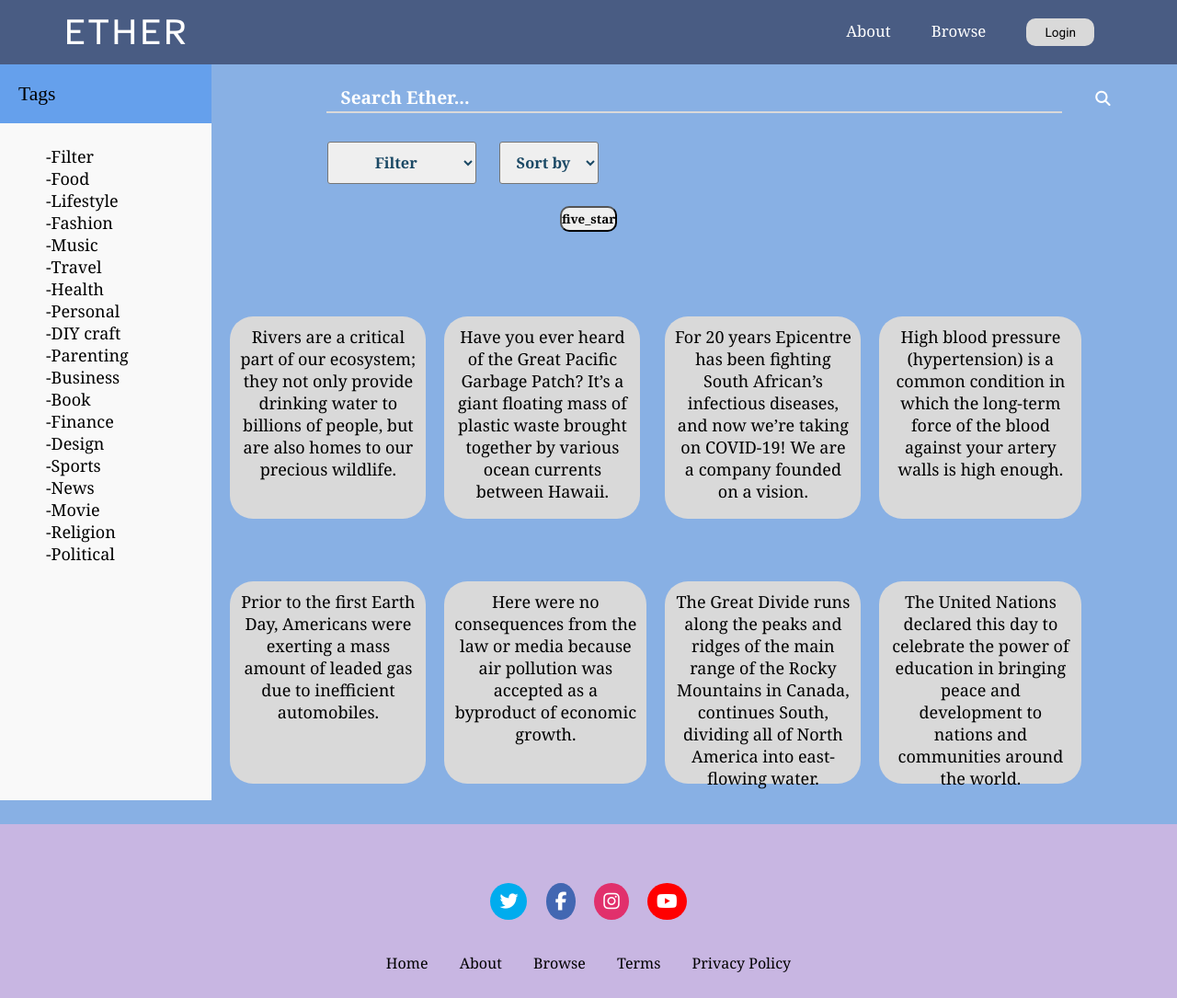
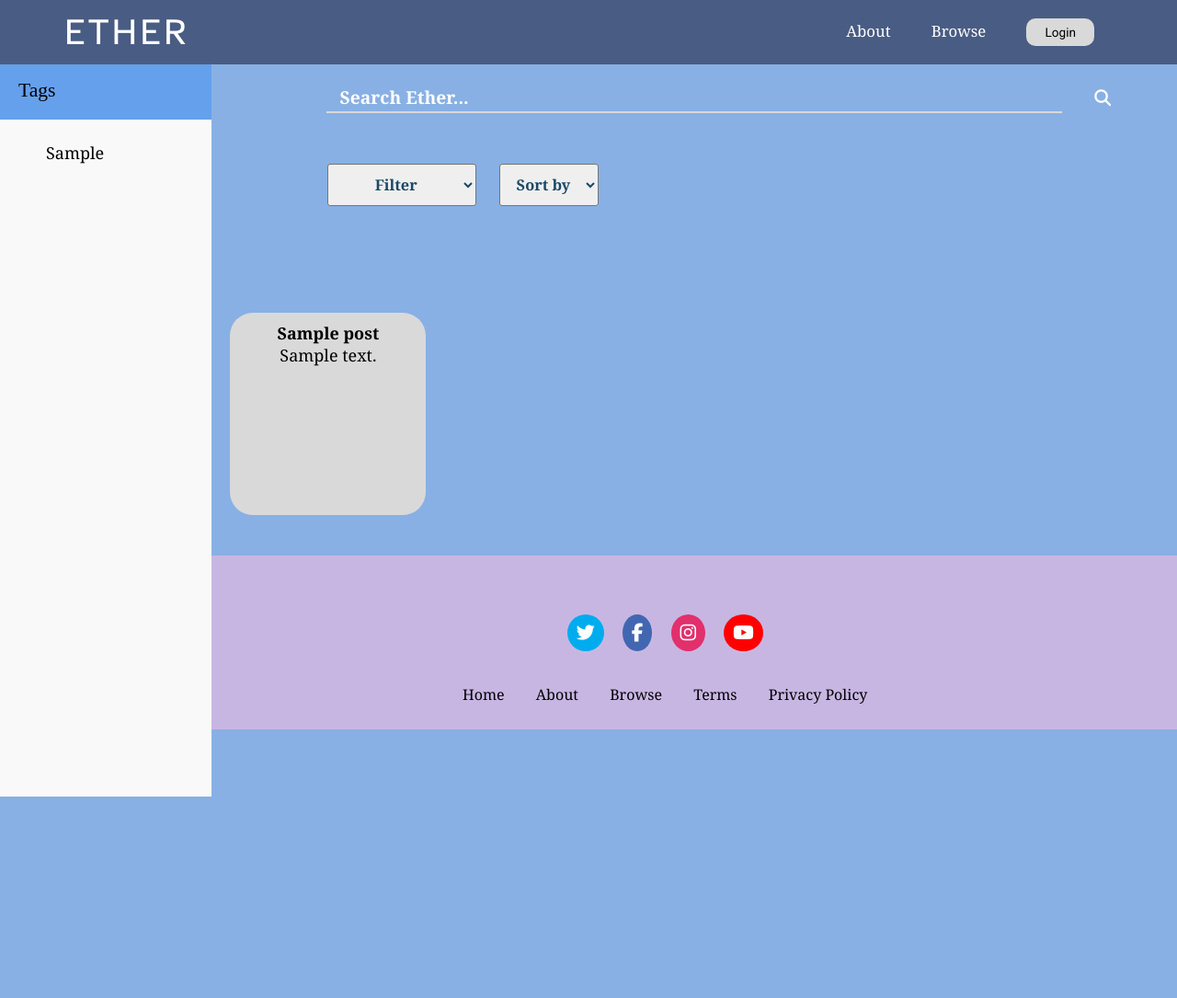
Before and after one commit to Shruthi-S1302/Ether-1, a PHP site: page /browse_ether.php in a window 1280 px wide. Shown: the whole page at 92% size. After the commit the page ends 866 px from the top, so only its background shows below. Run offline with PHP 8.4, Linux system fonts and the light colour scheme; the visitor is signed in with stand-in values (Sample User, id 1); tables that the repository leaves empty or names only in its code hold one stand-in row (values such as "Sample post"); some libraries are stand-ins or nearby versions.

Commit message:
Browse page completed

```diff
--- a/browse_ether.php
+++ b/browse_ether.php
@@ -1,3 +1,15 @@
+<?php
+session_start();
+$servername = "localhost";
+$username = "hari";
+$password = "password";
+$conn = new mysqli($servername, $username, $password, "ether");
+if ($conn->connect_error) {
+    die("Connection failed: " . $conn->connect_error);
+}
+
+?>
+
 <!DOCTYPE html>
 <html lang="en">
 
@@ -7,7 +19,8 @@
   <meta name="viewport" content="width=device-width, initial-scale=1.0">
   <link rel="stylesheet" href="https://cdnjs.cloudflare.com/ajax/libs/font-awesome/4.7.0/css/font-awesome.min.css">
   <link rel="stylesheet" href="browse_style_ether.css">
-  <title>browse</title>
+  <script src="https://code.jquery.com/jquery-3.6.1.min.js" integrity="sha256-o88AwQnZB+VDvE9tvIXrMQaPlFFSUTR+nldQm1LuPXQ=" crossorigin="anonymous"></script>
+  <title>Browse - Ether</title>
 
 
   <!-- Google Fonts  -->
@@ -30,16 +43,29 @@
       <ul>
         <li><a href="./about.html">About</a></li>
         <li><a href="./browse.htm">Browse</a></li>
+        <?php if(isset($_SESSION['id']))
+        {
+          ?>
         <li><button class="login" onclick="document.location.href = './login.html'">Login</button></li>
+        <?php
+        }
+        else
+        {
+          ?>
+          <li><button class="login" onclick="document.location.href = './login.html'">Logout</button></li>
+          <?php
+        }
+        ?>
       </ul>
     </nav>
   </header>
 
   <div class="search">
-    <forms>
-      <input type="text" placeholder="Search Ether..." size="50" class="search-bar">
-    </forms>
-    <i class="fa fa-search"></i>
+    <form method="post" action="">
+      <input type="text" placeholder="Search Ether..." size="50" class="search-bar" name="search">
+      <input style="font-family: FontAwesome; background: none; border: none; font-size: large; color: white" value="&#xf002;" type="submit">
+    </form>
+
     <br>
 
     <select id="Filter">
@@ -50,105 +76,73 @@
     </select>
 
 
-    <select id="Sort">
+    <select id="Sort" onchange = "sort()">
       <option disabled selected hidden>Sort by</option>
-      <option>rating</option>
-      <option>latest</option>
-      <option>popular</option>
+      <option value = "rating">rating</option>
+      <option value = "latest">latest</option>
+      <option value = "popular">popular</option>
     </select>
   </div>
-
-  <br>
-  <button id="filter_1" onclick="filter_blogs()">five_star</button>
 
 
   <br><br><br>
   <div class="Tags">
     <p>Tags</p><br>
-    <a href="#">-Filter</a><br>
-    <a href="#">-Food</a><br>
-    <a href="#">-Lifestyle</a><br>
-    <a href="#">-Fashion</a><br>
-    <a href="#">-Music</a><br>
-    <a href="#">-Travel</a><br>
-    <a href="#">-Health</a><br>
-    <a href="#">-Personal</a><br>
-    <a href="#">-DIY craft</a><br>
-    <a href="#">-Parenting</a><br>
-    <a href="#">-Business</a><br>
-    <a href="#">-Book </a><br>
-    <a href="#">-Finance</a><br>
-    <a href="#">-Design</a><br>
-    <a href="#">-Sports </a><br>
-    <a href="#">-News</a><br>
-    <a href="#">-Movie</a><br>
-    <a href="#">-Religion</a><br>
-    <a href="#">-Political</a><br>
+    <?php
+      $sql1 = "SELECT DISTINCT tag FROM tags";
+      $result = mysqli_query($conn, $sql1);
+      while ($row1 = mysqli_fetch_array($result))
+      {
+      ?>
+      <a href="browse_ether.php?tag=<?php echo $row1['tag']?>"><?php echo $row1['tag']?></a>
+      <?php
+      }
+      ?>
 
   </div>
 
   <div class="Tags1">
     <div class="blog">
+
+      <?php
+      $sql2 = "SELECT * FROM posts";
+      if(isset($_GET['tag']))
+      {
+        $t = $_GET['tag'];
+        $sql2 = "SELECT p.* FROM posts p, tags c where c.postID = p.id AND c.tag = '$t'";
+      }
+      if (isset($_POST['search']))
+      {
+        $s = $_POST['search'];
+        $sql2 = "SELECT * FROM posts WHERE title like '%$s%' OR excerpt like '%$s%' OR content like '%$s%'";
+      }
+      if(isset($_GET['sort']))
+      {
+        $s = $_GET['sort'];
+        if($s == "rating")
+        $sql2 = "SELECT * FROM posts WHERE title like '%$s%' OR excerpt like '%$s%' OR content like '%$s%' ORDER BY likes DESC";
+        elseif($s == "latest")
+        $sql2 = "SELECT * FROM posts WHERE title like '%$s%' OR excerpt like '%$s%' OR content like '%$s%' ORDER BY id DESC";
+        elseif($s == "popular")
+        $sql2 = "SELECT * FROM posts WHERE title like '%$s%' OR excerpt like '%$s%' OR content like '%$s%' ORDER BY views DESC";
+      }
+      $result1 = mysqli_query($conn, $sql2);
+      while ($row1 = mysqli_fetch_array($result1))
+      {
+      ?>
       <div class="blog_pic">
-        <a href=https://seasmartschool.com/blog/2022/2/17/12-most-polluted-rivers-in-the-world class="one_star"
+        <a href="post.php?id=<?php echo $row1['id']; ?>" class="one_star"
           id="one1">
 
-          <p class="post">Rivers are a critical part of our ecosystem; they not only provide drinking water to
-            billions of people, but are also homes to our precious wildlife.
+          <p class="post">
+            <span style="font-weight: bold"><?php echo $row1['title']; ?></span><br>
+          <?php echo $row1['excerpt']; ?>
           </p>
         </a>
       </div>
-
-      <div class="blog_pic">
-        <a href=https://seasmartschool.com/blog/why-we-should-care-about-plastic-pollution class="three_star"
-          id="three1">
-
-          <p class="post">Have you ever heard of the Great Pacific Garbage Patch? It’s a giant floating mass of
-            plastic waste brought
-            together by various ocean currents between Hawaii.</p>
-        </a>
-      </div>
-
-      <div class="blog_pic">
-        <a href=https://epicentre.org.za/2022/09/01/alternative-medicine/ class="two_star" id="two1">
-          <p class="post"> For 20 years Epicentre has been fighting South African’s infectious diseases, and now we’re
-            taking on COVID-19! We are a company founded on a vision.</p>
-        </a>
-      </div>
-      <div class="blog_pic">
-        <a href=https://epicentre.org.za/2022/09/01/4720yrs-history-high-bp/ class="four_star" id="four1">
-          <p class="post"> High blood pressure (hypertension) is a common condition in which the long-term force of
-            the blood against your artery walls is high enough.</p>
-        </a>
-      </div>
-      <div class="blog_pic">
-        <a href=https://seasmartschool.com/blog/2022/2/18/earth-day-2022-7-things-you-can-do-to-celebrate-earth-day
-          class="three_star" id="3.21">
-
-          <p class="post"> Prior to the first Earth Day, Americans were exerting a mass amount of leaded gas due to
-            inefficient automobiles.</p>
-        </a>
-      </div>
-      <div class="blog_pic">
-        <a href=https://seasmartschool.com/blog/2022/5/9/finding-your-climate-action-intersection-virtual-panel-recap
-          class="four_star" id="4.51">
-          <p class="post"> Here were no consequences from the law or media because air pollution was accepted as a
-            byproduct of economic growth.</p>
-        </a>
-      </div>
-      <div class="blog_pic">
-        <a href=https://seasmartschool.com/blog/great-divide class="three_star" id="3.51">
-          <p class="post"> The Great Divide runs along the peaks and ridges of the main range of the Rocky Mountains
-            in Canada, continues South, dividing all of North America into east-flowing water.</p>
-
-        </a>
-      </div>
-      <div class="blog_pic">
-        <a href=https://seasmartschool.com/blog/education-day-resources class="five_star" id="five1">
-          <p class="post"> The United Nations declared this day to celebrate the power of education in bringing peace
-            and development to nations and communities around the world. </p>
-        </a>
-      </div>
+      <?php
+      }
+      ?>
     </div>
   </div>
   <div class="footer">
@@ -169,75 +163,18 @@
   </div>
 
   <script>
-    const btn = document.getElementById("filter_1");
-
-    const targetDiv1d = document.getElementById("one1");
-
-    const targetDiv2d = document.getElementById("three1");
-
-    const targetDiv3d = document.getElementById("two1");
-
-    const targetDiv4d = document.getElementById("four1");
-
-    const targetDiv5d = document.getElementById("3.21");
-
-    const targetDiv6d = document.getElementById("4.51");
-
-    const targetDiv7d = document.getElementById("3.51");
-
-    const targetDiv8d = document.getElementById("five");
-    function filter_blogs() {
-
-      if (targetDiv1d.style.display !== "none") {
-        targetDiv1d.style.display = "none";
-      } else {
-        targetDiv1d.style.display = "block";
-      }
-
-
-      if (targetDiv2d.style.display !== "none") {
-        targetDiv2d.style.display = "none";
-      } else {
-        targetDiv2d.style.display = "block";
-      }
-
-      if (targetDiv3d.style.display !== "none") {
-        targetDiv3d.style.display = "none";
-      } else {
-        targetDiv3d.style.display = "block";
-      }
-
-      if (targetDiv4d.style.display !== "none") {
-        targetDiv4d.style.display = "none";
-      } else {
-        targetDiv4d.style.display = "block";
-      }
-
-      if (targetDiv5d.style.display !== "none") {
-        targetDiv5d.style.display = "none";
-      } else {
-        targetDiv5d.style.display = "block";
-      }
-
-      if (targetDiv6d.style.display !== "none") {
-        targetDiv6d.style.display = "none";
-      } else {
-        targetDiv6d.style.display = "block";
-      }
-
-
-      if (targetDiv7d.style.display !== "none") {
-        targetDiv7d.style.display = "none";
-      } else {
-        targetDiv7d.style.display = "block";
-      }
-
-      if (targetDiv8d.style.display !== "none") {
-        targetDiv8d.style.display = "block";
-      }
-    };
-
-
+    function sort()
+    {
+      var setting = document.getElementbyId("Sort").value;
+      $.ajax({
+        type: 'get',
+        url: 'browse_ether.php',
+        data : {
+          sort: setting
+        },
+        success: function suc() {}
+      });
+    }
   </script>
 </body>
 
```
